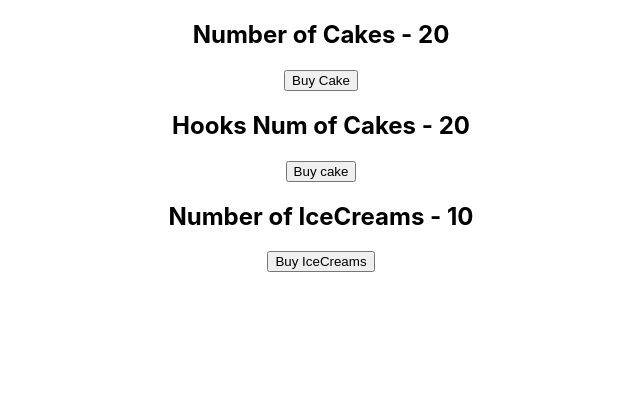
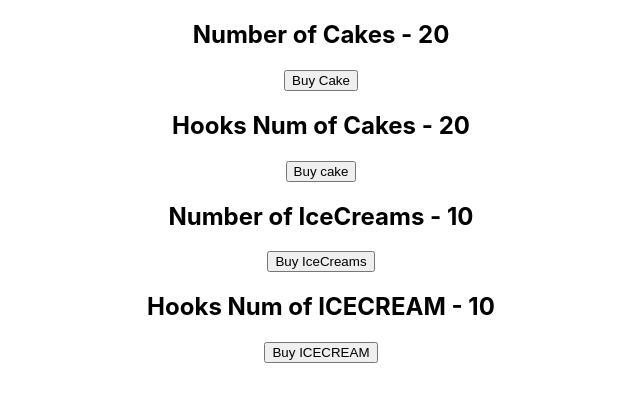
Before and after one commit to Swapnil-Sagar/react-redux, a React (Create React App) app: page / in a window 1280 px wide. Shown: the top 402 px of the page, without its empty margins (319-959 px from the left). Built offline with nearby package versions, Linux system fonts and the light colour scheme.

Commit message:
Hooks ice Cream

```diff
--- a/src/App.js
+++ b/src/App.js
@@ -4,6 +4,7 @@
 import CakeContainer from "./components/CakeContainer";
 import IceCreamContainer from "./components/IceCreamContainer";
 import HooksCakeContainer from "./components/HooksCakeContainer";
+import HooksIceCreamContainer from "./components/HooksIceCreamContainer";
 
 function App() {
   return (
@@ -12,6 +13,7 @@
         <CakeContainer />
         <HooksCakeContainer />
         <IceCreamContainer />
+        <HooksIceCreamContainer />
       </div>
     </Provider>
   );
--- /dev/null
+++ b/src/components/HooksIceCreamContainer.js
@@ -0,0 +1,16 @@
+import React from "react";
+import { useSelector, useDispatch } from "react-redux";
+import { buyIceCream } from "../redux";
+
+function HooksIceCreamContainer() {
+  const numOfIceCreams = useSelector((state) => state.iceCream.numOfIceCreams);
+  const dispatch = useDispatch();
+  return (
+    <div>
+      <h2>Hooks Num of ICECREAM - {numOfIceCreams}</h2>
+      <button onClick={() => dispatch(buyIceCream())}>Buy ICECREAM</button>
+    </div>
+  );
+}
+
+export default HooksIceCreamContainer;
```
